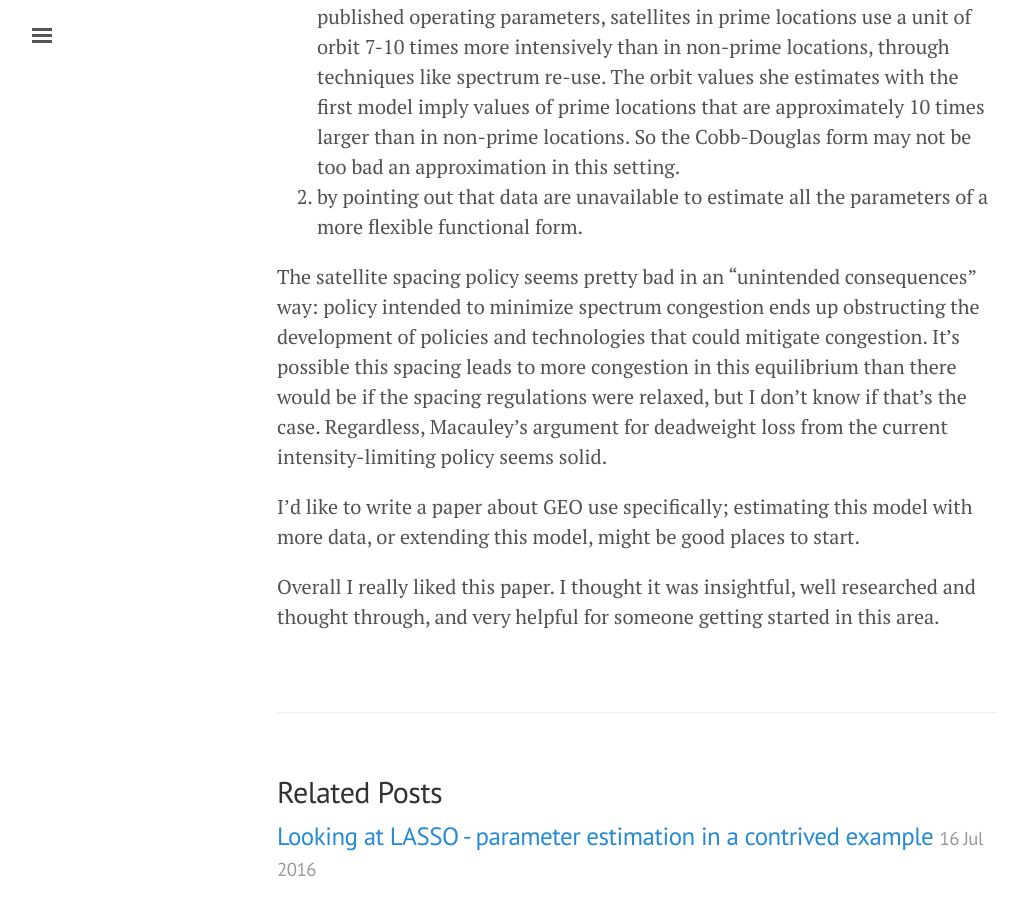
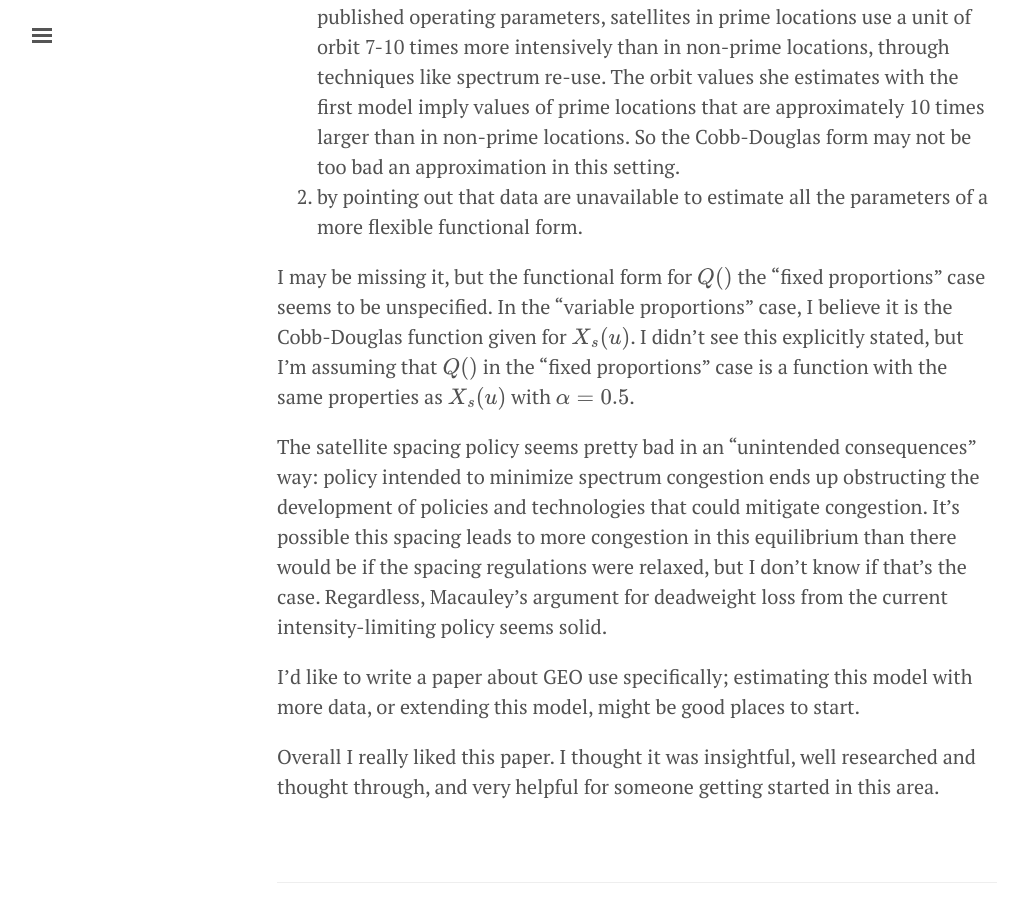
Before and after one commit to akhilrao/akhilrao.github.io, a Jekyll site: the page built from _posts/2016-07-26-paper-review-macauley-orbit-value-model.md, in a window 1280 px wide and 900 px high, scrolled down 7185 px. Shown: the whole window, without its empty margins (3-1031 px from the left). Built offline with Jekyll 4.4.1, drawn with Linux system fonts in a browser that asks for light colours; formulas are drawn with MathJax 3; some of the changed text lies outside the part shown.

Commit message:
fixing aesthetics

```diff
--- a/_posts/2016-07-26-paper-review-macauley-orbit-value-model.md
+++ b/_posts/2016-07-26-paper-review-macauley-orbit-value-model.md
@@ -79,7 +79,7 @@ where $$A$$ represents an orbital slot, $$S$$ represents spectrum, and $$H_s$$ r
 
 $$\begin{align}
 \delta(\bar{Q}) &= \sum_{j=1}^{n-1} \sum_{k=j+1}^{n} Q_{jk}, ~~0< \delta \leq 1 \cr
-Q_{jk}^D \leq \bar{Q}_{jk}
+Q_{jk}^D &\leq \bar{Q}_{jk}
 \end{align}$$
 
 $$\bar{Q}$$ represents the exogenously-given total quantity of communications demand for the set of $$n$$ countries that want to be connected. $$\delta(\bar{Q})$$ reflects individibilities in the various technologies when they operate as a system; I interpret this as meaning that these capacity investments are discrete and not continuous in nature, so that the system's installed capacity will typically exceed demand on a single country-pair route.  I am not sure what "$$0< \delta \leq 1 $$" refers to - maybe there's a typo where a $$\delta$$ exponent is missing?
@@ -136,6 +136,8 @@ Back to this paper: Macauley points out that the Cobb-Douglas form is restrictiv
 1. by appealing to some anecdotal engineering about the use of orbit and spectrum. The Cobb-Douglas form's restrictions implies that the ratio of input use be proportional to the ratio of factor prices. On the basis of published operating parameters, satellites in prime locations use a unit of orbit 7-10 times more intensively than in non-prime locations, through techniques like spectrum re-use. The orbit values she estimates with the first model imply values of prime locations that are approximately 10 times larger than in non-prime locations. So the Cobb-Douglas form may not be too bad an approximation in this setting.
 2. by pointing out that data are unavailable to estimate all the parameters of a more flexible functional form.
 
+I may be missing it, but the functional form for $$Q()$$ the "fixed proportions" case seems to be unspecified. In the "variable proportions" case, I believe it is the Cobb-Douglas function given for $$X_s(u)$$. I didn't see this explicitly stated, but I'm assuming that $$Q()$$ in the "fixed proportions" case is a function with the same properties as $$X_s(u)$$ with $$\alpha=0.5$$.
+
 The satellite spacing policy seems pretty bad in an "unintended consequences" way: policy intended to minimize spectrum congestion ends up obstructing the development of policies and technologies that could mitigate congestion. It's possible this spacing leads to more congestion in this equilibrium than there would be if the spacing regulations were relaxed, but I don't know if that's the case. Regardless, Macauley's argument for deadweight loss from the current intensity-limiting policy seems solid.
 
 I'd like to write a paper about GEO use specifically; estimating this model with more data, or extending this model, might be good places to start.
```
